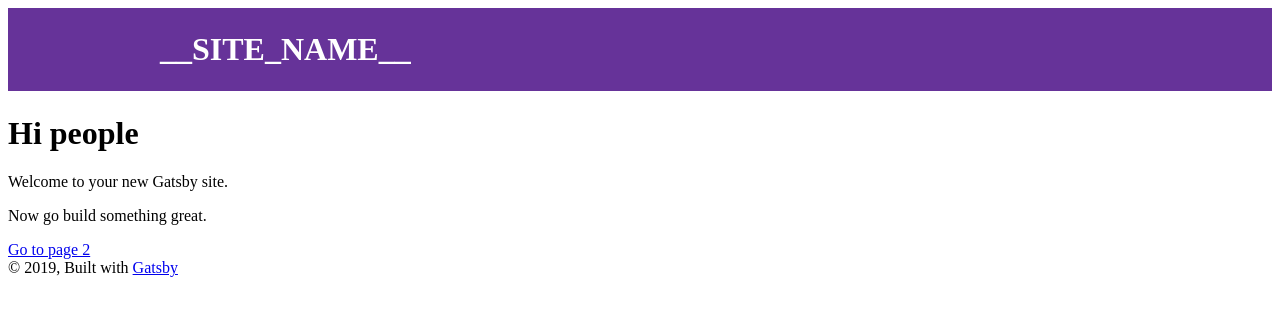
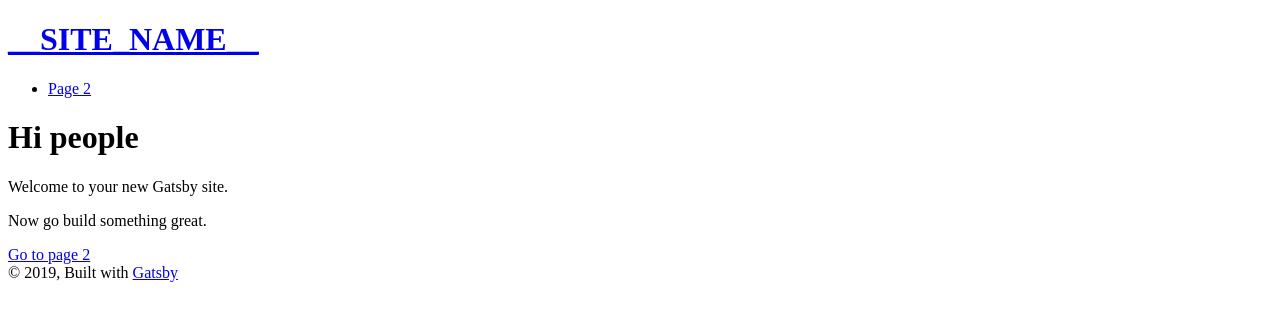
Before and after one commit to tshelburne/gatsby-starter, a Gatsby site: page / in a window 1280 px wide. Built offline with nearby package versions, Linux system fonts and the light colour scheme; Gatsby itself is replaced by a stand-in of ours.

Commit message:
improved header

```diff
--- a/src/layout/header.js
+++ b/src/layout/header.js
@@ -3,32 +3,18 @@ import PropTypes from '../prop-types'
 import React from 'react'
 
 const Header = ({siteTitle}) => (
-	<div
-		style={{
-			background: `rebeccapurple`,
-			marginBottom: `1.45rem`,
-		}}
-	>
-		<div
-			style={{
-				margin: `0 auto`,
-				maxWidth: 960,
-				padding: `1.45rem 1.0875rem`,
-			}}
-		>
-			<h1 style={{margin: 0}}>
-				<Link
-					to="/"
-					style={{
-						color: `white`,
-						textDecoration: `none`,
-					}}
-				>
-					{siteTitle}
-				</Link>
-			</h1>
-		</div>
-	</div>
+	<header>
+		<h1>
+			<Link to="/">{siteTitle}</Link>
+		</h1>
+		<nav>
+			<ul>
+				<li>
+					<Link to="/page-2">Page 2</Link>
+				</li>
+			</ul>
+		</nav>
+	</header>
 )
 
 Header.propTypes = {
```
